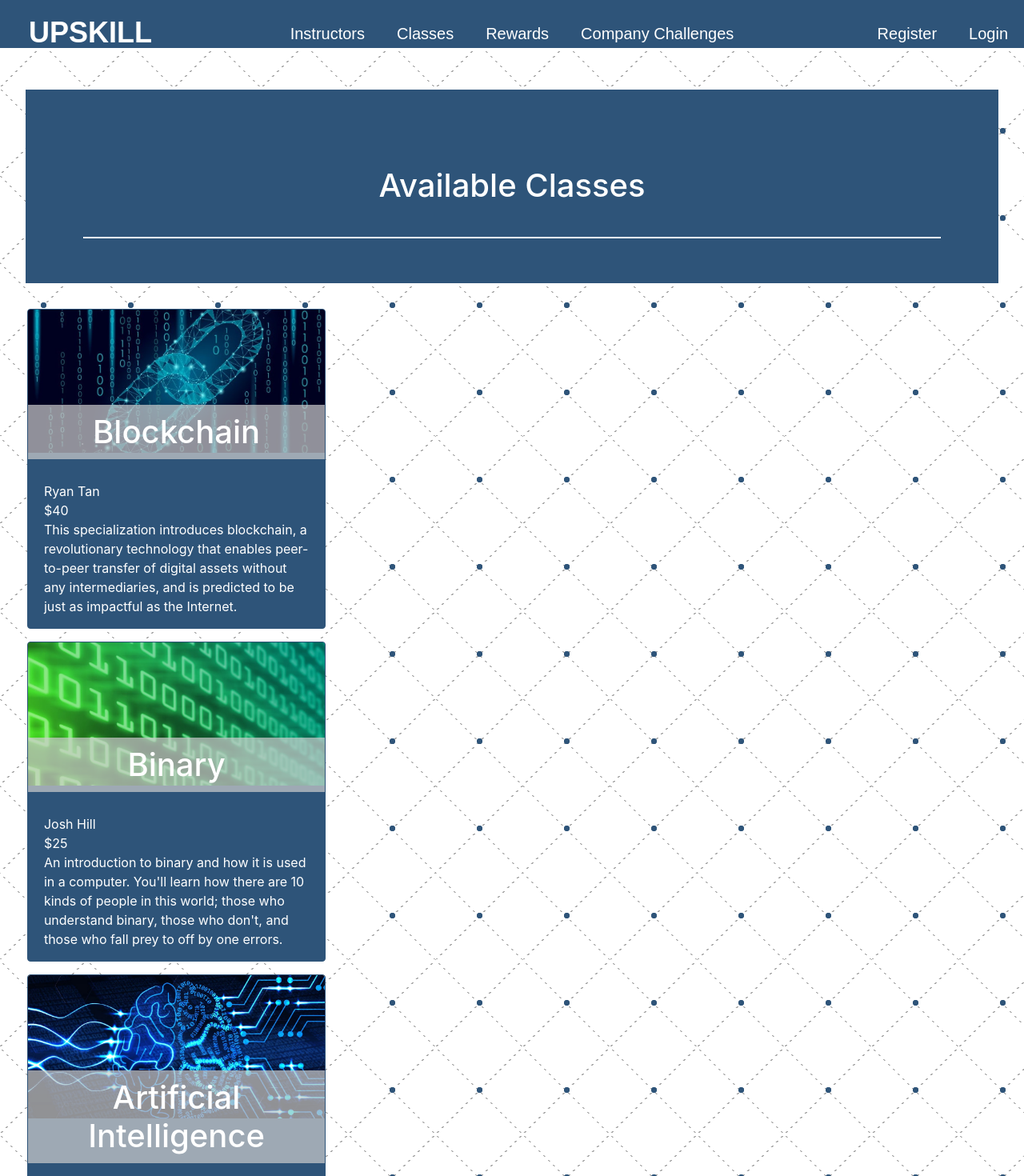
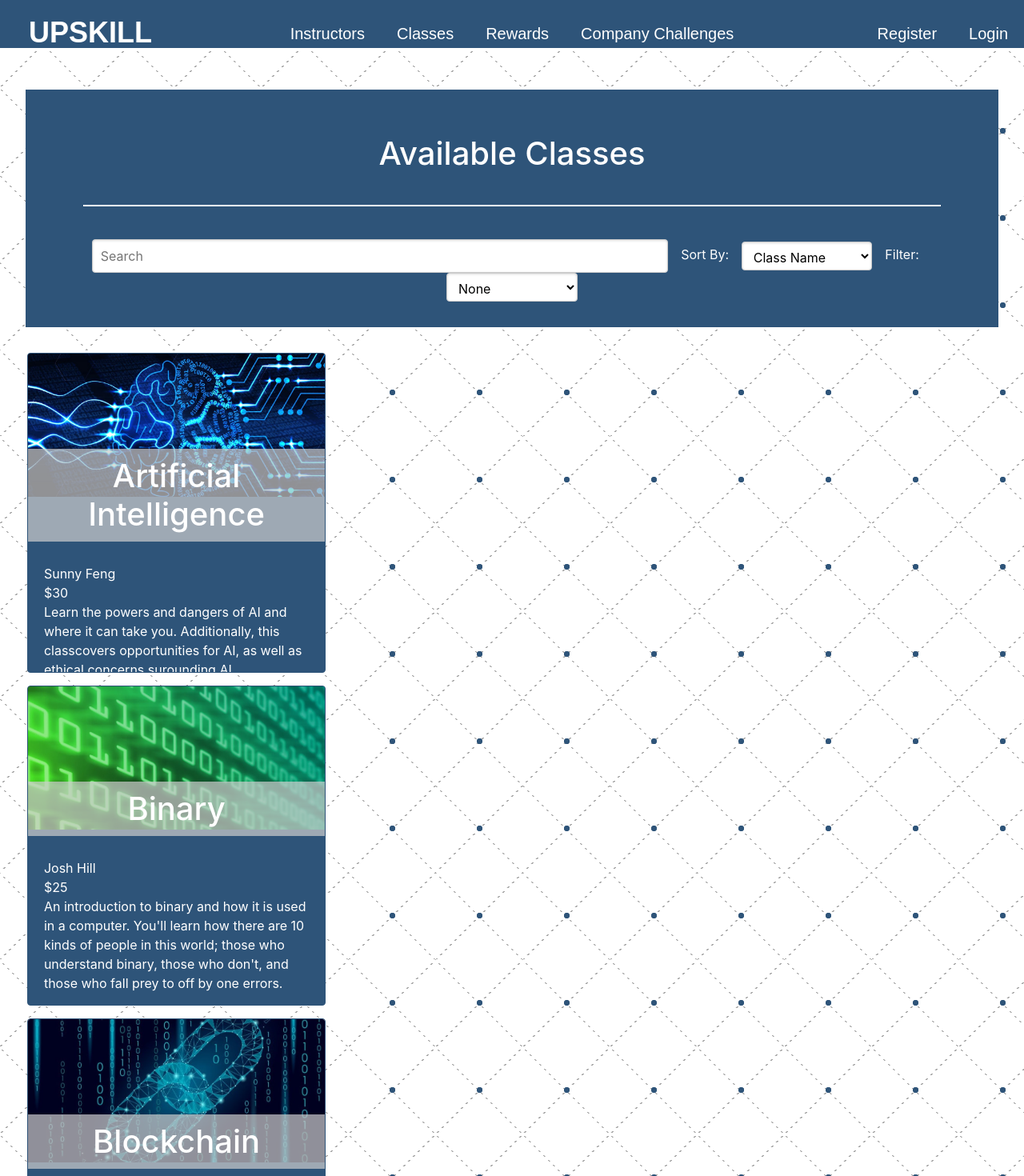
Before and after one commit to Pyxxil/upskill, a React (Create React App) app in the folder frontend/: page /classes in a window 1280 px wide. Shown: the top 1470 px of the page at 80% size. Built offline with nearby package versions, Linux system fonts and the light colour scheme; no server answers; the HTML template or start-up script is replaced by a standard one.

Commit message:
Add Filter/Sort Options, Style Fixes

```diff
--- a/frontend/src/App.tsx
+++ b/frontend/src/App.tsx
@@ -133,9 +133,9 @@ const App = () => {
           render={(props) => (
             <Class
               name={props.match.params.id}
-              instructor="John Smith"
-              price={20}
-              description="This class introduces the basics of Blockchain"
+              instructor="Ryan Tan"
+              price={40}
+              description="This specialization introduces blockchain, a revolutionary technology that enables peer-to-peer transfer of digital assets without any intermediaries, and is predicted to be just as impactful as the Internet. "
             />
           )}
         />
--- a/frontend/src/pages/Book.tsx
+++ b/frontend/src/pages/Book.tsx
@@ -17,7 +17,7 @@ const Book = (props: BookProps) => {
   if (booked) {
     return (
       <div className="content centered">
-        You have now successfully booked {props.classId}!
+        You have now successfully booked {props.classId} for {new Date(date).toDateString()}!
       </div>
     );
   }
@@ -31,9 +31,9 @@ const Book = (props: BookProps) => {
           onChange={(d) => setDate(Array.isArray(d) ? d[0] : d)}
           tileContent={(d) =>
             d.date.getUTCDay() === 1 || d.date.getUTCDay() === 3 ? (
-              <p style={{ color: "green" }}>A</p>
+              <p style={{ color: "#65AE5B" }}>Available</p>
             ) : (
-              <p style={{ color: "red" }}>N/A</p>
+              <p>N/A</p>
             )
           }
         />
--- a/frontend/src/pages/Classes.tsx
+++ b/frontend/src/pages/Classes.tsx
@@ -19,7 +19,6 @@ const Classes = () => {
         <h1
           style={{
             margin: "1em",
-            padding: "1em 2em",
             textAlign: "center",
             backgroundColor: "var(--text)",
             color: "var(--background-colour)",
@@ -27,13 +26,39 @@ const Classes = () => {
         >
           Available Classes
         </h1>
+
+        <form className="pure-form centered" style={{ paddingBottom: "1em" }}>
+          <input
+            type="search"
+            id="search"
+            placeholder="Search"
+            className="pure-u-15-24"
+          />
+          <label htmlFor="sorting" style={{ padding: "0 1em" }}>
+            Sort By:
+          </label>
+          <select id="sorting">
+            <option>Class Name</option>
+            <option>Instructor Name</option>
+            <option>Price</option>
+          </select>
+          <label htmlFor="filtering" style={{ padding: "0 1em" }}>
+            Filter:
+          </label>
+          <select id="filtering">
+            <option>None</option>
+            <option>Instructor Name</option>
+            <option>Price</option>
+          </select>
+        </form>
       </div>
       <ClassCard
-        name="Blockchain"
-        instructor="Ryan Tan"
-        image={blockchain}
-        cost={40}
-        description="This specialization introduces blockchain, a revolutionary technology that enables peer-to-peer transfer of digital assets without any intermediaries, and is predicted to be just as impactful as the Internet. "
+        name="Artificial Intelligence"
+        instructor="Sunny Feng"
+        image={AI}
+        cost={30}
+        description="Learn the powers and dangers of AI and where it can take you.
+        Additionally, this classcovers opportunities for AI, as well as ethical concerns surounding AI.  "
       />
       <ClassCard
         name="Binary"
@@ -44,20 +69,28 @@ const Classes = () => {
           You'll learn how there are 10 kinds of people in this world; those who understand binary, those who don't, and those who fall prey to off by one errors."
       />
       <ClassCard
-        name="Artificial Intelligence"
-        instructor="Sunny Feng"
-        image={AI}
-        cost={30}
-        description="Learn the powers and dangers of AI and where it can take you.
-        Additionally, this classcovers opportunities for AI, as well as ethical concerns surounding AI.  "
+        name="Blockchain"
+        instructor="Ryan Tan"
+        image={blockchain}
+        cost={40}
+        description="This specialization introduces blockchain, a revolutionary technology that enables peer-to-peer transfer of digital assets without any intermediaries, and is predicted to be just as impactful as the Internet. "
       />
       <ClassCard
-        name="Networking"
-        instructor="Ryan Tan"
-        image={networking}
-        cost={35}
-        description="Learn how computers network, while networking with networkers.
-          During this course, you will learn the fundamentals of modern networking technologies and protocols.  "
+        name="FPGAs"
+        instructor="Hassaan Mirza"
+        image={ICT}
+        cost={25}
+        description="Do you want to learn how to describe hardware?
+          Want to be able to perform cool memory and interupt based projects on a programable logic device?
+          Learning how to use FPGAs is the way forward for you!"
+      />
+      <ClassCard
+        name="Machine Learning"
+        instructor="Hassaan Mirza"
+        image={purpleComputer}
+        cost={27.5}
+        description="Machine learning has given us self-driving cars, practical speech recognition, effective web search, and a vastly improved understanding of the human genome.
+          Many think it is the best way to make progress towards human-level AI."
       />
       <ClassCard
         name="Money making"
@@ -69,12 +102,12 @@ const Classes = () => {
           Whether through corporate coding, high frequency trading or selling your code for cash, you will learn the way to the dollar here!"
       />
       <ClassCard
-        name="Machine Learning"
-        instructor="Hassaan Mirza"
-        image={purpleComputer}
-        cost={27.5}
-        description="Machine learning has given us self-driving cars, practical speech recognition, effective web search, and a vastly improved understanding of the human genome.
-          Many think it is the best way to make progress towards human-level AI."
+        name="Networking"
+        instructor="Ryan Tan"
+        image={networking}
+        cost={35}
+        description="Learn how computers network, while networking with networkers.
+          During this course, you will learn the fundamentals of modern networking technologies and protocols.  "
       />
       <ClassCard
         name="Neural Networks"
@@ -83,15 +116,6 @@ const Classes = () => {
         cost={30}
         description="Deep learning engineers are highly sought after, and mastering deep learning will give you numerous new career opportunities.
           This course will teach you how to to build, train and apply deep neural networks."
-      />
-      <ClassCard
-        name="FPGAs"
-        instructor="Hassaan Mirza"
-        image={ICT}
-        cost={25}
-        description="Do you want to learn how to describe hardware?
-          Want to be able to perform cool memory and interupt based projects on a programable logic device?
-          Learning how to use FPGAs is the way forward for you!"
       />
       <ClassCard
         name="Start Up"
--- a/frontend/src/pages/CompanyChallenges.tsx
+++ b/frontend/src/pages/CompanyChallenges.tsx
@@ -13,7 +13,6 @@ const CompanyChallenges = () => {
         <h1
           style={{
             margin: "1em",
-            padding: "1em 2em",
             textAlign: "center",
             backgroundColor: "var(--text)",
             color: "var(--background-colour)",
--- a/frontend/src/pages/Instructors.tsx
+++ b/frontend/src/pages/Instructors.tsx
@@ -16,7 +16,6 @@ const Instructors = () => {
         <h1
           style={{
             margin: "1em",
-            padding: "1em 2em",
             textAlign: "center",
             backgroundColor: "var(--text)",
             color: "var(--background-colour)",
@@ -24,19 +23,30 @@ const Instructors = () => {
         >
           Available Instructors
         </h1>
+
+        <form className="pure-form centered" style={{ paddingBottom: "1em" }}>
+          <input
+            type="search"
+            id="search"
+            placeholder="Search"
+            className="pure-u-15-24"
+          />
+          <label htmlFor="sorting" style={{ padding: "0 1em" }}>
+            Sort By:
+          </label>
+          <select id="sorting">
+            <option>Instructor Name</option>
+            <option>Rating</option>
+          </select>
+          <label htmlFor="filtering" style={{ padding: "0 1em" }}>
+            Filter:
+          </label>
+          <select id="filtering">
+            <option>None</option>
+            <option>Rating</option>
+          </select>
+        </form>
       </div>
-      <InstructorCard
-        name="Ryan Tan"
-        image={RyanTan}
-        rating={4}
-        description="As a newcomer in computer science and programming, I try to learn about the domain as much as I can to make up for lost time. The following quote inspired me to learn, grow and fail quickly - 'It's hard to achieve greatness by constantly looking back. It's constant forward hyper momentum' - Robert Herjavec."
-      />
-      <InstructorCard
-        name="Josh Hill"
-        image={JoshHill}
-        rating={5}
-        description="I am a problem solver by nature, and programming is the main tool with which I solve problems. I am passionate about designing creative, and efficient, solutions to problems with code. "
-      />
       <InstructorCard
         name="Kimberley E-P"
         image={KimberleyEvansParker}
@@ -51,6 +61,12 @@ const Instructors = () => {
         description="I'm a Computer Science student who also has a passion for design!"
       />
       <InstructorCard
+        name="Josh Hill"
+        image={JoshHill}
+        rating={5}
+        description="I am a problem solver by nature, and programming is the main tool with which I solve problems. I am passionate about designing creative, and efficient, solutions to problems with code. "
+      />
+      <InstructorCard
         name="Hassaan Mirza"
         image={HassaanMirza}
         rating={3}
@@ -62,6 +78,12 @@ const Instructors = () => {
         rating={3}
         description="I am a Software Engineering student, aged 19, who is interested in sharing my knowledge on various topics, chiefly in the realm of programming. I have deepened my understanding of software development through projects at both the university level and with extensive personal projects.  My strongest skills are Python, Cryptography, and C++."
       />
+      <InstructorCard
+        name="Ryan Tan"
+        image={RyanTan}
+        rating={4}
+        description="As a newcomer in computer science and programming, I try to learn about the domain as much as I can to make up for lost time. The following quote inspired me to learn, grow and fail quickly - 'It's hard to achieve greatness by constantly looking back. It's constant forward hyper momentum' - Robert Herjavec."
+      />
     </>
   );
 };
--- a/frontend/src/pages/Landing.css
+++ b/frontend/src/pages/Landing.css
@@ -1,3 +1,7 @@
+.display-3 {
+    font-size: 80px !important;
+}
+
 .jumbotron {
   background-image: url("../assets/jumbotron.jpg");
   background-size: cover;
--- a/frontend/src/pages/Landing.tsx
+++ b/frontend/src/pages/Landing.tsx
@@ -4,7 +4,7 @@ import { Jumbotron } from "reactstrap";
 import { InstructorCard, ClassCard } from "../components/Card";
 import { Link } from "react-router-dom";
 
-import JoshHill from "../assets/profiles/Josh Hill.png";
+import RyanTan from "../assets/profiles/Ryan Tan.png";
 import KimberleyEvansParker from "../assets/profiles/Kimberley Evans-Parker.jpg";
 import HassaanMirza from "../assets/profiles/Hassaan Mirza.jpg";
 import AI from "../assets/classes/AI.jpeg";
@@ -16,7 +16,6 @@ import "./Landing.css";
 const Landing = () => {
   return (
     <div>
-      {/* <h1>Welcome to Upskill!</h1> */}
       <Jumbotron>
         <h1 className="display-3">
           Learn while networking in <br /> your local community{" "}
@@ -36,16 +35,16 @@ const Landing = () => {
                 alt="left arrow"
               />
               <InstructorCard
+                name="Ryan Tan"
+                image={RyanTan}
+                rating={4}
+                description="As a newcomer in computer science and programming, I try to learn about the domain as much as I can to make up for lost time. The following quote inspired me to learn, grow and fail quickly - 'It's hard to achieve greatness by constantly looking back. It's constant forward hyper momentum' - Robert Herjavec."
+              />
+              <InstructorCard
                 name="Hassaan Mirza"
                 image={HassaanMirza}
                 rating={3}
                 description="I am currently a final year student at the University of Auckland in Computer Systems Engineering. I am inspired by innovation and a desire to use my skills to improve the world around me. Well developed leadership and teamwork capabilities, through group projects, workplace, competitions, and personal projects. Made several projects both within university syllabus and out. Gained experience working in a professional manner from internship as well as prior customer service jobs. "
-              />
-              <InstructorCard
-                name="Josh Hill"
-                image={JoshHill}
-                rating={5}
-                description="I am a problem solver by nature, and programming is the main tool with which I solve problems. I am passionate about designing creative, and efficient, solutions to problems with code. "
               />
               <InstructorCard
                 name="Kimberley E-P"
--- a/frontend/src/pages/Rewards.tsx
+++ b/frontend/src/pages/Rewards.tsx
@@ -21,7 +21,6 @@ const Rewards = (props: RewardsProps) => {
         <h1
           style={{
             margin: "1em",
-            padding: "1em 2em",
             textAlign: "center",
             backgroundColor: "var(--text)",
             color: "var(--background-colour)",
```
Also changed, not shown: frontend/src/pages/book.css (+10 -0 lines).
